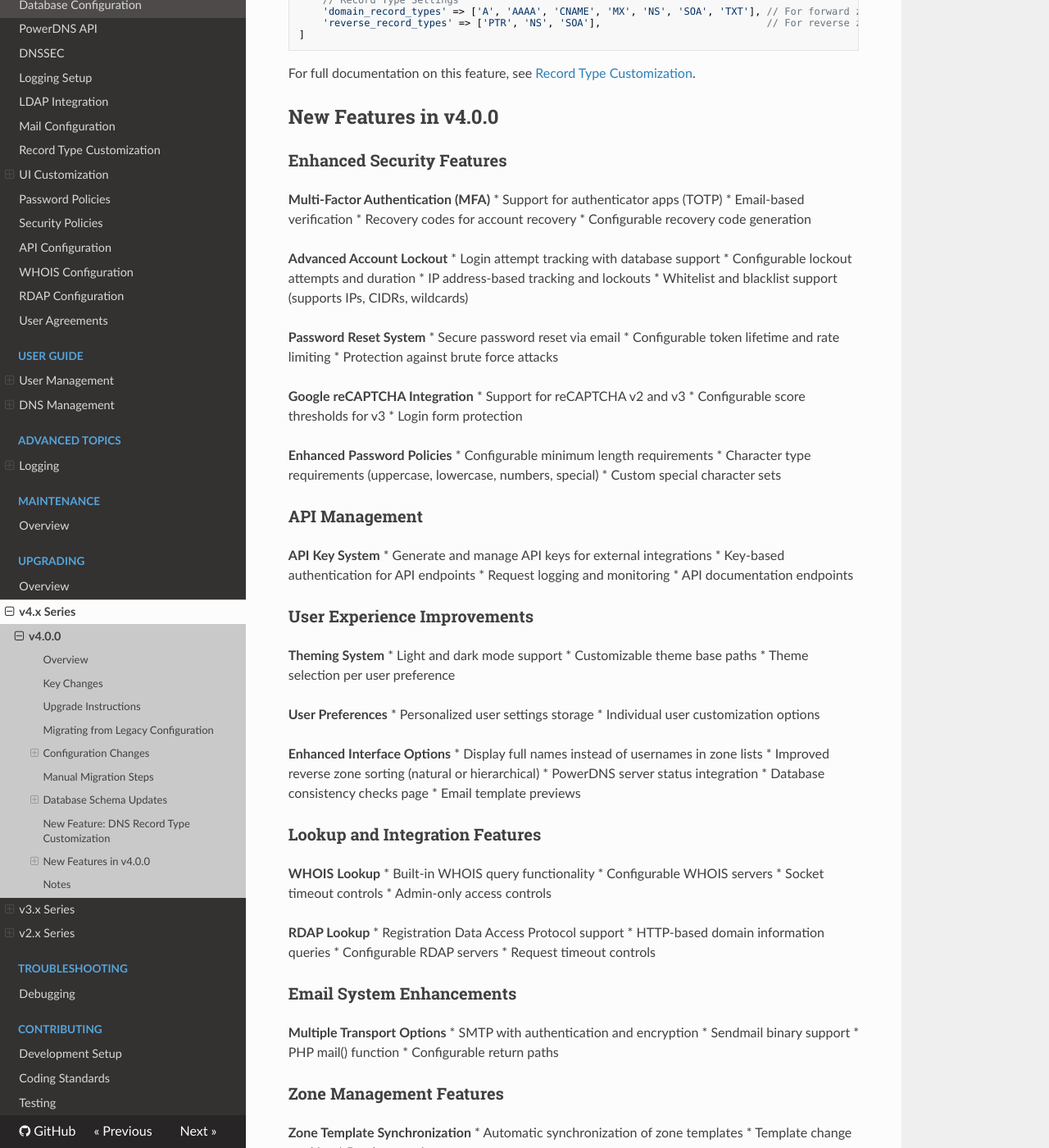
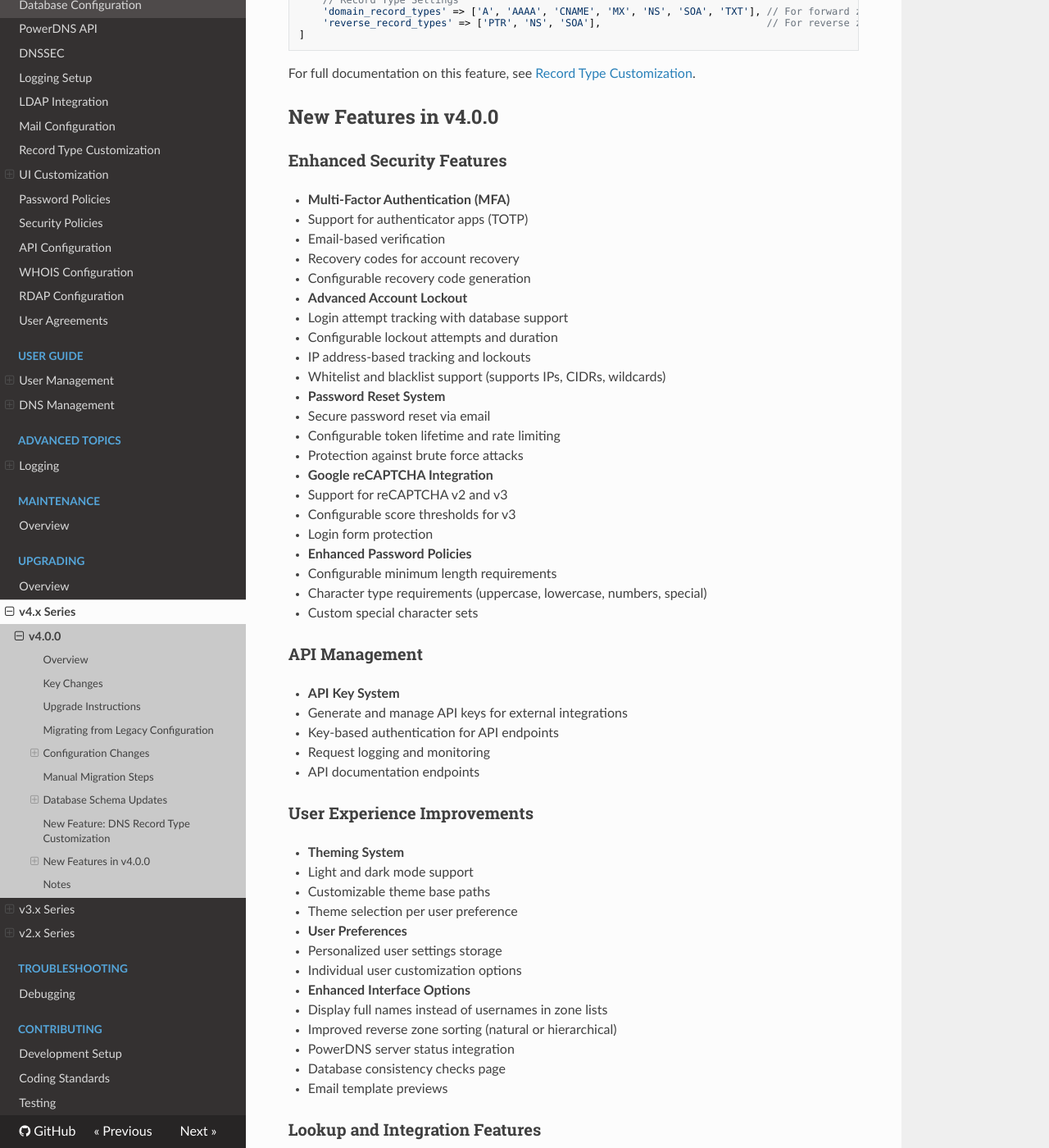
Before and after one commit to poweradmin/poweradmin-docs, an MkDocs documentation site: the page built from docs/upgrading/v4.0.0.md, in a window 1280 px wide and 1400 px high, scrolled down 4318 px. Shown: the whole window at 82% size. Built offline with MkDocs 1.6.1, drawn with Linux system fonts in a browser that asks for light colours; nearby versions of some CDN libraries; some of the changed text lies outside the part shown.

Commit message:
docs: fix markdown list formatting for better mkdocs rendering

```diff
--- a/docs/upgrading/v4.0.0.md
+++ b/docs/upgrading/v4.0.0.md
@@ -178,105 +178,105 @@ For full documentation on this feature, see [Record Type Customization](../confi
 
 ### Enhanced Security Features
 
-**Multi-Factor Authentication (MFA)**
-* Support for authenticator apps (TOTP)
-* Email-based verification
-* Recovery codes for account recovery
-* Configurable recovery code generation
+* **Multi-Factor Authentication (MFA)**
+  * Support for authenticator apps (TOTP)
+  * Email-based verification
+  * Recovery codes for account recovery
+  * Configurable recovery code generation
 
-**Advanced Account Lockout**
-* Login attempt tracking with database support
-* Configurable lockout attempts and duration
-* IP address-based tracking and lockouts
-* Whitelist and blacklist support (supports IPs, CIDRs, wildcards)
+* **Advanced Account Lockout**
+  * Login attempt tracking with database support
+  * Configurable lockout attempts and duration
+  * IP address-based tracking and lockouts
+  * Whitelist and blacklist support (supports IPs, CIDRs, wildcards)
 
-**Password Reset System**
-* Secure password reset via email
-* Configurable token lifetime and rate limiting
-* Protection against brute force attacks
+* **Password Reset System**
+  * Secure password reset via email
+  * Configurable token lifetime and rate limiting
+  * Protection against brute force attacks
 
-**Google reCAPTCHA Integration**
-* Support for reCAPTCHA v2 and v3
-* Configurable score thresholds for v3
-* Login form protection
+* **Google reCAPTCHA Integration**
+  * Support for reCAPTCHA v2 and v3
+  * Configurable score thresholds for v3
+  * Login form protection
 
-**Enhanced Password Policies**
-* Configurable minimum length requirements
-* Character type requirements (uppercase, lowercase, numbers, special)
-* Custom special character sets
+* **Enhanced Password Policies**
+  * Configurable minimum length requirements
+  * Character type requirements (uppercase, lowercase, numbers, special)
+  * Custom special character sets
 
 ### API Management
 
-**API Key System**
-* Generate and manage API keys for external integrations
-* Key-based authentication for API endpoints
-* Request logging and monitoring
-* API documentation endpoints
+* **API Key System**
+  * Generate and manage API keys for external integrations
+  * Key-based authentication for API endpoints
+  * Request logging and monitoring
+  * API documentation endpoints
 
 ### User Experience Improvements
 
-**Theming System**
-* Light and dark mode support
-* Customizable theme base paths
-* Theme selection per user preference
+* **Theming System**
+  * Light and dark mode support
+  * Customizable theme base paths
+  * Theme selection per user preference
 
-**User Preferences**
-* Personalized user settings storage
-* Individual user customization options
+* **User Preferences**
+  * Personalized user settings storage
+  * Individual user customization options
 
-**Enhanced Interface Options**
-* Display full names instead of usernames in zone lists
-* Improved reverse zone sorting (natural or hierarchical)
-* PowerDNS server status integration
-* Database consistency checks page
-* Email template previews
+* **Enhanced Interface Options**
+  * Display full names instead of usernames in zone lists
+  * Improved reverse zone sorting (natural or hierarchical)
+  * PowerDNS server status integration
+  * Database consistency checks page
+  * Email template previews
 
 ### Lookup and Integration Features
 
-**WHOIS Lookup**
-* Built-in WHOIS query functionality
-* Configurable WHOIS servers
-* Socket timeout controls
-* Admin-only access controls
+* **WHOIS Lookup**
+  * Built-in WHOIS query functionality
+  * Configurable WHOIS servers
+  * Socket timeout controls
+  * Admin-only access controls
 
-**RDAP Lookup**
-* Registration Data Access Protocol support
-* HTTP-based domain information queries
-* Configurable RDAP servers
-* Request timeout controls
+* **RDAP Lookup**
+  * Registration Data Access Protocol support
+  * HTTP-based domain information queries
+  * Configurable RDAP servers
+  * Request timeout controls
 
 ### Email System Enhancements
 
-**Multiple Transport Options**
-* SMTP with authentication and encryption
-* Sendmail binary support
-* PHP mail() function
-* Configurable return paths
+* **Multiple Transport Options**
+  * SMTP with authentication and encryption
+  * Sendmail binary support
+  * PHP mail() function
+  * Configurable return paths
 
 ### Zone Management Features
 
-**Zone Template Synchronization**
-* Automatic synchronization of zone templates
-* Template change tracking
-* Batch operations support
+* **Zone Template Synchronization**
+  * Automatic synchronization of zone templates
+  * Template change tracking
+  * Batch operations support
 
-**User Agreements System**
-* Version-controlled user agreements
-* Automatic re-acceptance on version changes
-* Compliance tracking
+* **User Agreements System**
+  * Version-controlled user agreements
+  * Automatic re-acceptance on version changes
+  * Compliance tracking
 
 ### Administrative Features
 
-**Enhanced Logging**
-* Improved logging levels and types
-* Database activity logging
-* API request logging
-* Syslog integration
+* **Enhanced Logging**
+  * Improved logging levels and types
+  * Database activity logging
+  * API request logging
+  * Syslog integration
 
-**Improved PowerDNS Integration**
-* Enhanced API connectivity
-* Server status monitoring
-* Better error handling
+* **Improved PowerDNS Integration**
+  * Enhanced API connectivity
+  * Server status monitoring
+  * Better error handling
 
 ### Configuration Examples
 
```
